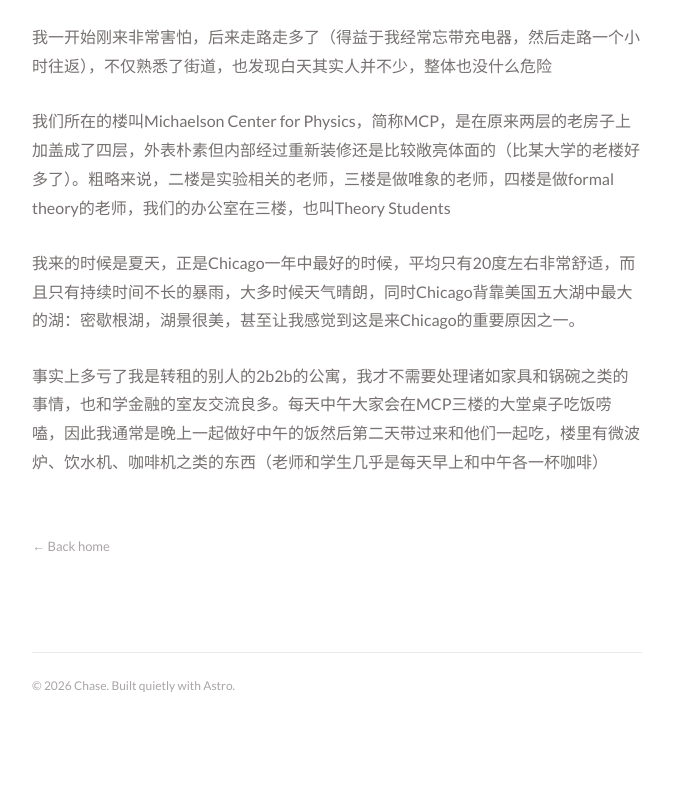
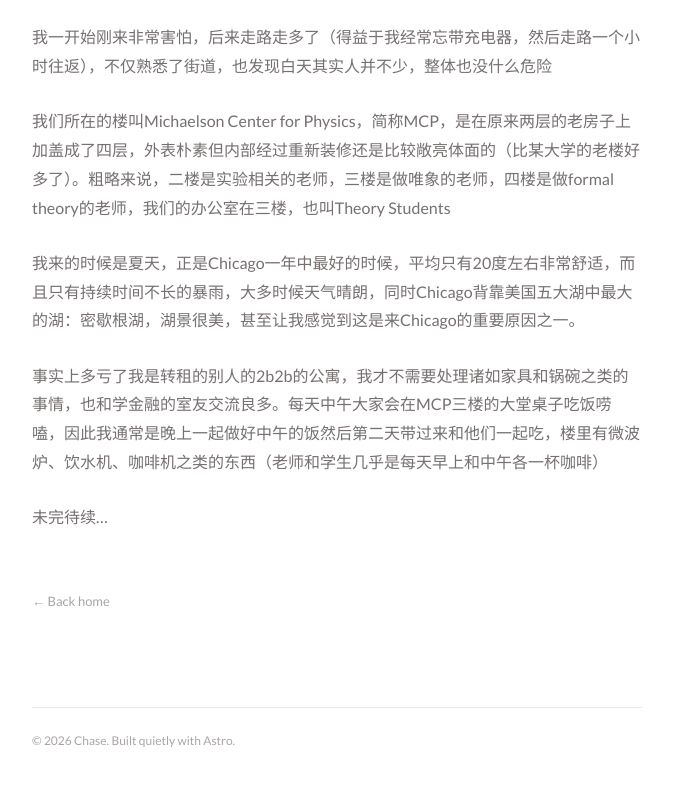
Before and after one commit to chasewonder/chasewonder.github.io, an Astro site: page /posts/summer-research in a window 1280 px wide. Shown: the part 846-1642 px from the top of the page, without its empty margins (303-976 px from the left). Before the commit the page ends 1587 px from the top, so only its background shows below. Built offline with nearby package versions, Linux system fonts and the light colour scheme; Astro itself is replaced by a stand-in of ours.

Commit message:
Add to-be-continued note to summer research post

```diff
--- a/src/content/blog/summer-research.md
+++ b/src/content/blog/summer-research.md
@@ -25,3 +25,5 @@ Chicago在网上被视为是一个凶险的地方，尤其是南部黑人比较
 我来的时候是夏天，正是Chicago一年中最好的时候，平均只有20度左右非常舒适，而且只有持续时间不长的暴雨，大多时候天气晴朗，同时Chicago背靠美国五大湖中最大的湖：密歇根湖，湖景很美，甚至让我感觉到这是来Chicago的重要原因之一。
 
 事实上多亏了我是转租的别人的2b2b的公寓，我才不需要处理诸如家具和锅碗之类的事情，也和学金融的室友交流良多。每天中午大家会在MCP三楼的大堂桌子吃饭唠嗑，因此我通常是晚上一起做好中午的饭然后第二天带过来和他们一起吃，楼里有微波炉、饮水机、咖啡机之类的东西（老师和学生几乎是每天早上和中午各一杯咖啡）
+
+未完待续...
```
